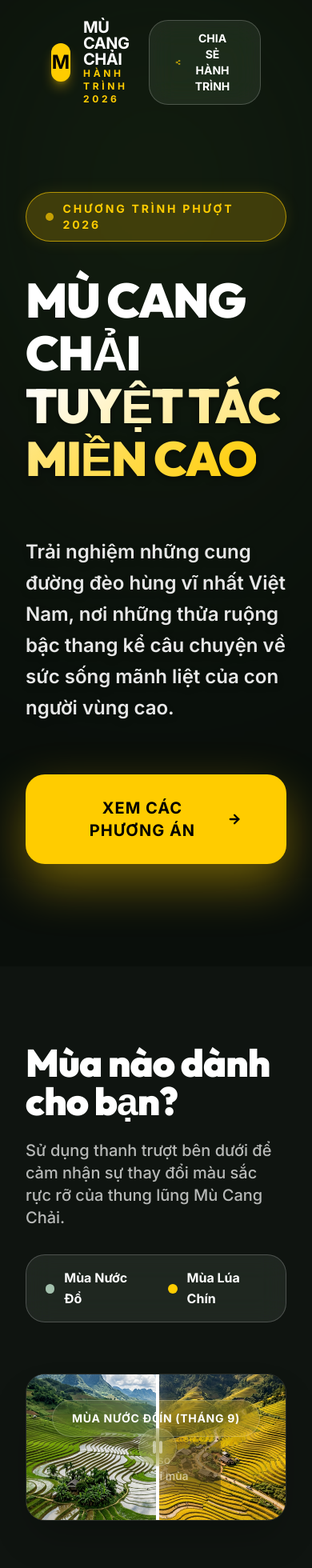
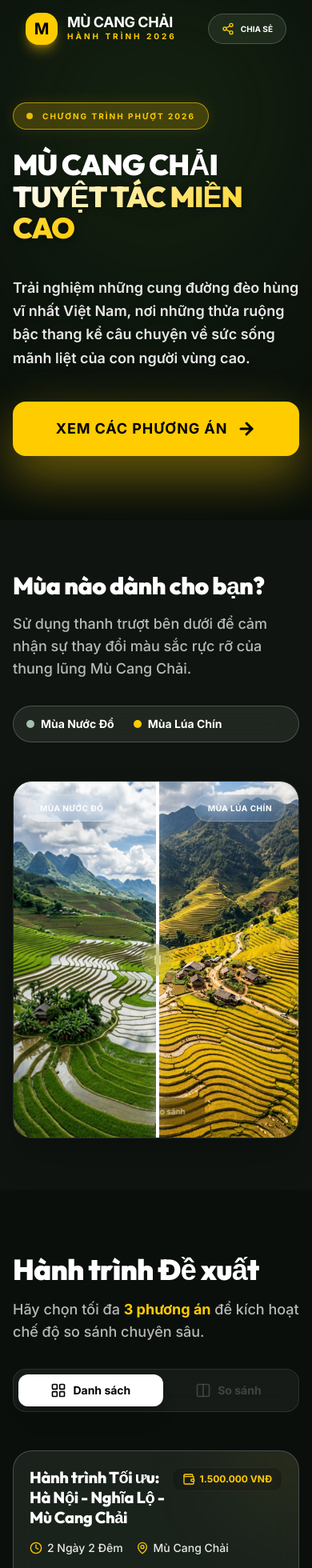
Before and after one commit to namth1410/tamchuc, a React (Vite) app: page / in a window 390 px wide. Shown: the top 1960 px of the page at 80% size. Built offline with nearby package versions, Linux system fonts and the light colour scheme.

Commit message:
feat: update ui

```diff
--- a/src/App.tsx
+++ b/src/App.tsx
@@ -60,6 +60,27 @@ function App() {
   const [selectedPlans, setSelectedPlans] = useState<number[]>([]);
   const [isCompareMode, setIsCompareMode] = useState(false);
   const [viewingPlanId, setViewingPlanId] = useState<number | null>(null);
+  const [showToast, setShowToast] = useState(false);
+
+  const handleShare = async () => {
+    const shareData = {
+      title: "Mù Cang Chải 2026 - Hành trình Tuyệt tác",
+      text: "Khám phá những cung đường đèo hùng vĩ và ruộng bậc thang Mù Cang Chải 2026.",
+      url: window.location.href,
+    };
+
+    try {
+      if (navigator.share) {
+        await navigator.share(shareData);
+      } else {
+        await navigator.clipboard.writeText(window.location.href);
+        setShowToast(true);
+        setTimeout(() => setShowToast(false), 3000);
+      }
+    } catch (err) {
+      console.error("Error sharing:", err);
+    }
+  };
 
   const togglePlanSelection = (id: number) => {
     setSelectedPlans((prev) => {
@@ -74,25 +95,25 @@ function App() {
   return (
     <div className="min-h-screen bg-[#0a0f0b] text-white selection:bg-accent/40 selection:text-black">
       {/* Navigation */}
-      <nav className="fixed top-0 left-0 right-0 z-50 px-8 py-6 pointer-events-none">
+      <nav className="fixed top-0 left-0 right-0 z-50 px-4 md:px-8 py-4 md:py-6 pointer-events-none">
         <div className="container flex justify-between items-center pointer-events-auto">
           <motion.div
             initial={{ opacity: 0, x: -20 }}
             animate={{ opacity: 1, x: 0 }}
-            className="flex items-center gap-4 cursor-pointer group"
+            className="flex items-center gap-3 md:gap-4 cursor-pointer group"
             onClick={() => {
               setIsCompareMode(false);
               window.scrollTo({ top: 0, behavior: "smooth" });
             }}
           >
-            <div className="w-12 h-12 rounded-2xl bg-[#ffcc00] flex-center text-black text-2xl font-black shadow-lg shadow-accent/40 group-hover:scale-110 transition-transform">
+            <div className="w-10 h-10 md:w-12 md:h-12 rounded-2xl bg-[#ffcc00] flex-center text-black text-xl md:text-2xl font-black shadow-lg shadow-accent/40 group-hover:scale-110 transition-transform">
               M
             </div>
             <div className="flex flex-col">
-              <span className="text-xl font-black tracking-tight leading-none">
+              <span className="text-lg md:text-xl font-black tracking-tight leading-none">
                 MÙ CANG CHẢI
               </span>
-              <span className="text-accent text-xs font-bold tracking-[0.3em]">
+              <span className="text-accent text-[10px] md:text-xs font-bold tracking-[0.3em]">
                 HÀNH TRÌNH 2026
               </span>
             </div>
@@ -102,36 +123,40 @@ function App() {
             initial={{ opacity: 0, x: 20 }}
             animate={{ opacity: 1, x: 0 }}
           >
-            <button className="glass px-8 py-3 rounded-2xl flex items-center gap-3 hover:bg-white/20 transition-all font-black text-sm group">
+            <button
+              onClick={handleShare}
+              className="glass px-4 md:px-8 py-2.5 md:py-3 rounded-2xl flex items-center gap-2 md:gap-3 hover:bg-accent hover:text-black transition-all font-black text-[10px] md:text-sm group"
+            >
               <Share2
-                size={18}
-                className="group-hover:rotate-12 transition-transform text-accent"
+                size={16}
+                className="group-hover:rotate-12 transition-transform text-accent group-hover:text-black"
               />
-              CHIA SẺ HÀNH TRÌNH
+              <span className="hidden sm:inline">CHIA SẺ HÀNH TRÌNH</span>
+              <span className="sm:hidden">CHIA SẺ</span>
             </button>
           </motion.div>
         </div>
       </nav>
 
       {/* Hero Section */}
-      <header className="relative pt-60 pb-32 overflow-hidden">
-        <div className="absolute top-0 left-1/2 -translate-x-1/2 w-full h-[900px] bg-gradient-to-b from-moss-green/40 to-transparent blur-[140px] pointer-events-none" />
+      <header className="relative pt-32 md:pt-60 pb-20 md:pb-32 overflow-hidden">
+        <div className="absolute top-0 left-1/2 -translate-x-1/2 w-full h-[600px] md:h-[900px] bg-gradient-to-b from-moss-green/40 to-transparent blur-[100px] md:blur-[140px] pointer-events-none" />
 
         <div className="container relative z-10">
           <div className="max-w-5xl">
             <motion.span
               initial={{ opacity: 0, y: 20 }}
               animate={{ opacity: 1, y: 0 }}
-              className="inline-flex items-center gap-3 px-6 py-2.5 rounded-full border border-accent/60 bg-accent/20 text-accent text-sm font-black uppercase tracking-[0.2em] mb-10 shadow-[0_0_20px_rgba(255,204,0,0.1)]"
+              className="inline-flex items-center gap-3 px-4 md:px-6 py-2 md:py-2.5 rounded-full border border-accent/60 bg-accent/20 text-accent text-[10px] md:text-sm font-black uppercase tracking-[0.2em] mb-6 md:mb-10 shadow-[0_0_20px_rgba(255,204,0,0.1)]"
             >
-              <div className="w-2.5 h-2.5 rounded-full bg-accent animate-pulse" />
+              <div className="w-2 md:w-2.5 h-2 md:h-2.5 rounded-full bg-accent animate-pulse" />
               Chương trình Phượt 2026
             </motion.span>
             <motion.h1
               initial={{ opacity: 0, y: 30 }}
               animate={{ opacity: 1, y: 0 }}
               transition={{ delay: 0.1 }}
-              className="text-6xl md:text-[10rem] font-black mb-12 leading-[1.1] tracking-tight pb-4"
+              className="text-4xl sm:text-6xl md:text-[10rem] font-black mb-8 md:mb-12 leading-[1.1] tracking-tight pb-2 md:pb-4"
             >
               MÙ CANG CHẢI <br />
               <span className="text-gradient">TUYỆT TÁC MIỀN CAO</span>
@@ -140,7 +165,7 @@ function App() {
               initial={{ opacity: 0, y: 30 }}
               animate={{ opacity: 1, y: 0 }}
               transition={{ delay: 0.2 }}
-              className="text-2xl text-white/90 max-w-3xl mb-16 leading-relaxed font-semibold drop-shadow-lg"
+              className="text-lg md:text-2xl text-white/90 max-w-3xl mb-10 md:mb-16 leading-relaxed font-semibold drop-shadow-lg"
             >
               Trải nghiệm những cung đường đèo hùng vĩ nhất Việt Nam, nơi những
               thửa ruộng bậc thang kể câu chuyện về sức sống mãnh liệt của con
@@ -150,7 +175,7 @@ function App() {
               initial={{ opacity: 0, scale: 0.9 }}
               animate={{ opacity: 1, scale: 1 }}
               transition={{ delay: 0.3 }}
-              className="flex gap-6"
+              className="flex flex-col sm:flex-row gap-4 md:gap-6"
             >
               <button
                 onClick={() =>
@@ -158,7 +183,7 @@ function App() {
                     .getElementById("plans")
                     ?.scrollIntoView({ behavior: "smooth" })
                 }
-                className="bg-accent text-black font-black py-7 px-14 rounded-3xl hover:bg-accent-hover hover:translate-y-[-4px] active:translate-y-0 transition-all flex items-center gap-4 shadow-[0_25px_60px_rgba(255,204,0,0.4)] text-xl uppercase tracking-wider"
+                className="bg-accent text-black font-black py-5 md:py-7 px-8 md:px-14 rounded-2xl md:rounded-3xl hover:bg-accent-hover hover:translate-y-[-4px] active:translate-y-0 transition-all flex items-center justify-center gap-3 md:gap-4 shadow-[0_25px_60px_rgba(255,204,0,0.4)] text-lg md:text-xl uppercase tracking-wider"
               >
                 Xem Các Phương Án <ArrowRight size={24} strokeWidth={3} />
               </button>
@@ -168,26 +193,26 @@ function App() {
       </header>
 
       {/* Season Comparison */}
-      <section className="py-24 bg-white/[0.02]">
+      <section className="py-16 md:py-24 bg-white/[0.02]">
         <div className="container">
-          <div className="flex flex-col md:flex-row justify-between items-end mb-16 gap-8">
+          <div className="flex flex-col md:flex-row justify-between items-start md:items-end mb-12 md:mb-16 gap-8">
             <div className="max-w-2xl">
-              <h2 className="text-5xl font-black mb-6">
+              <h2 className="text-3xl md:text-5xl font-black mb-4 md:mb-6">
                 Mùa nào dành cho bạn?
               </h2>
-              <p className="text-xl text-white/70 font-medium">
+              <p className="text-lg md:text-xl text-white/70 font-medium">
                 Sử dụng thanh trượt bên dưới để cảm nhận sự thay đổi màu sắc rực
                 rỡ của thung lũng Mù Cang Chải.
               </p>
             </div>
-            <div className="glass px-6 py-4 flex gap-8">
-              <div className="flex items-center gap-3">
-                <div className="w-3 h-3 rounded-full bg-sky-blue" />
-                <span className="font-bold">Mùa Nước Đổ</span>
+            <div className="glass px-4 md:px-6 py-3 md:py-4 flex gap-6 md:gap-8 w-full md:w-auto overflow-x-auto whitespace-nowrap">
+              <div className="flex items-center gap-2 md:gap-3">
+                <div className="w-2.5 h-2.5 md:w-3 md:h-3 rounded-full bg-sky-blue" />
+                <span className="font-bold text-sm md:text-base">Mùa Nước Đổ</span>
               </div>
-              <div className="flex items-center gap-3">
-                <div className="w-3 h-3 rounded-full bg-accent" />
-                <span className="font-bold">Mùa Lúa Chín</span>
+              <div className="flex items-center gap-2 md:gap-3">
+                <div className="w-2.5 h-2.5 md:w-3 md:h-3 rounded-full bg-accent" />
+                <span className="font-bold text-sm md:text-base">Mùa Lúa Chín</span>
               </div>
             </div>
           </div>
@@ -200,34 +225,34 @@ function App() {
       </section>
 
       {/* Plans Section */}
-      <section id="plans" className="py-32 relative">
+      <section id="plans" className="py-20 md:py-32 relative">
         <div className="container">
-          <div className="flex flex-col lg:flex-row justify-between items-start lg:items-end mb-20 gap-10">
+          <div className="flex flex-col lg:flex-row justify-between items-start lg:items-end mb-12 md:mb-20 gap-8 md:gap-10">
             <div>
-              <h2 className="text-6xl font-black mb-6">Hành trình Đề xuất</h2>
-              <p className="text-xl text-white/70 font-medium">
+              <h2 className="text-4xl md:text-6xl font-black mb-4 md:mb-6">Hành trình Đề xuất</h2>
+              <p className="text-lg md:text-xl text-white/70 font-medium">
                 Hãy chọn tối đa{" "}
                 <span className="text-accent font-black">3 phương án</span> để
                 kích hoạt chế độ so sánh chuyên sâu.
               </p>
             </div>
 
-            <div className="flex bg-white/5 p-2 rounded-2xl border border-white/10 backdrop-blur-md">
+            <div className="flex bg-white/5 p-1.5 md:p-2 rounded-2xl border border-white/10 backdrop-blur-md w-full sm:w-auto">
               <button
                 onClick={() => setIsCompareMode(false)}
-                className={`flex items-center gap-3 px-8 py-3.5 rounded-xl transition-all font-bold ${!isCompareMode ? "bg-white text-black shadow-xl" : "text-white/60 hover:text-white"}`}
+                className={`flex-grow sm:flex-initial flex items-center justify-center gap-2 md:gap-3 px-4 md:px-8 py-2.5 md:py-3.5 rounded-xl transition-all font-bold text-sm md:text-base ${!isCompareMode ? "bg-white text-black shadow-xl" : "text-white/60 hover:text-white"}`}
               >
                 <LayoutGrid size={20} /> Danh sách
               </button>
               <button
                 onClick={() => setIsCompareMode(true)}
                 disabled={selectedPlans.length < 2}
-                className={`flex items-center gap-3 px-8 py-3.5 rounded-xl transition-all font-bold ${isCompareMode ? "bg-white text-black shadow-xl" : "text-white/60 hover:text-white disabled:opacity-30 disabled:cursor-not-allowed"}`}
+                className={`flex-grow sm:flex-initial flex items-center justify-center gap-2 md:gap-3 px-4 md:px-8 py-2.5 md:py-3.5 rounded-xl transition-all font-bold text-sm md:text-base ${isCompareMode ? "bg-white text-black shadow-xl" : "text-white/60 hover:text-white disabled:opacity-30 disabled:cursor-not-allowed"}`}
               >
                 <Columns2 size={20} /> So sánh
                 {selectedPlans.length > 0 && (
                   <span
-                    className={`ml-1 w-6 h-6 rounded-full flex-center text-xs ${isCompareMode ? "bg-black text-white" : "bg-accent text-black"}`}
+                    className={`ml-1 w-5 h-5 md:w-6 md:h-6 rounded-full flex-center text-[10px] md:text-xs ${isCompareMode ? "bg-black text-white" : "bg-accent text-black"}`}
                   >
                     {selectedPlans.length}
                   </span>
@@ -264,10 +289,10 @@ function App() {
                 className="w-full overflow-x-auto pb-10"
               >
                 <div
-                  className="min-w-[1000px] glass bg-white/5 border-white/10 overflow-hidden"
+                  className="min-w-[800px] lg:min-w-full glass bg-white/5 border-white/10 overflow-hidden"
                   style={{
                     display: "grid",
-                    gridTemplateColumns: `250px repeat(${selectedPlans.length}, 1fr)`,
+                    gridTemplateColumns: `200px repeat(${selectedPlans.length}, 1fr)`,
                   }}
                 >
                   {/* Header Row */}
@@ -398,7 +423,7 @@ function App() {
             initial={{ opacity: 0 }}
             animate={{ opacity: 1 }}
             exit={{ opacity: 0 }}
-            className="fixed inset-0 z-[100] flex-center p-6 md:p-12 lg:p-24"
+            className="fixed inset-0 z-[100] flex-center p-0 sm:p-6 md:p-12 lg:p-24"
           >
             <div
               className="absolute inset-0 bg-black/90 backdrop-blur-xl"
@@ -408,13 +433,13 @@ function App() {
               initial={{ scale: 0.9, y: 50, opacity: 0 }}
               animate={{ scale: 1, y: 0, opacity: 1 }}
               exit={{ scale: 0.9, y: 50, opacity: 0 }}
-              className="glass w-full max-w-5xl max-h-full overflow-y-auto relative z-10 p-10 md:p-16 border-white/20 shadow-[0_0_100px_rgba(0,0,0,0.8)]"
+              className="glass w-full h-full sm:h-auto max-w-5xl sm:max-h-[90vh] overflow-y-auto relative z-10 p-6 md:p-16 border-white/20 shadow-[0_0_100px_rgba(0,0,0,0.8)] rounded-none sm:rounded-[40px]"
             >
-              <button
+               <button
                 onClick={() => setViewingPlanId(null)}
-                className="absolute top-8 right-8 w-14 h-14 glass rounded-full flex-center hover:bg-white hover:text-black transition-all"
+                className="absolute top-4 md:top-8 right-4 md:right-8 w-10 h-10 md:w-14 md:h-14 glass rounded-full flex-center hover:bg-white hover:text-black transition-all"
               >
-                <X size={32} />
+                <X size={24} />
               </button>
 
               <div className="grid lg:grid-cols-2 gap-16">
@@ -422,27 +447,27 @@ function App() {
                   <span className="text-accent font-black uppercase tracking-widest block mb-4">
                     Chi tiết Phương án
                   </span>
-                  <h2 className="text-4xl md:text-5xl font-black mb-8 leading-tight">
+                  <h2 className="text-2xl md:text-5xl font-black mb-6 md:mb-8 leading-tight">
                     {getViewingPlan()?.title}
                   </h2>
-                  <p className="text-xl text-white/70 mb-10 leading-relaxed">
+                  <p className="text-base md:text-xl text-white/70 mb-8 md:mb-10 leading-relaxed">
                     {getViewingPlan()?.description}
                   </p>
 
-                  <div className="grid grid-cols-2 gap-8 mb-10">
-                    <div className="glass-dark p-6 rounded-2xl border border-white/5">
-                      <div className="text-white/40 text-xs font-bold uppercase mb-2">
+                  <div className="grid grid-cols-1 sm:grid-cols-2 gap-4 md:gap-8 mb-8 md:mb-10">
+                    <div className="glass-dark p-4 md:p-6 rounded-2xl border border-white/5">
+                      <div className="text-white/40 text-[10px] md:text-xs font-bold uppercase mb-1 md:mb-2">
                         Thời lượng
                       </div>
-                      <div className="text-2xl font-black text-accent">
+                      <div className="text-xl md:text-2xl font-black text-accent">
                         {getViewingPlan()?.duration}
                       </div>
                     </div>
-                    <div className="glass-dark p-6 rounded-2xl border border-white/5">
-                      <div className="text-white/40 text-xs font-bold uppercase mb-2">
+                    <div className="glass-dark p-4 md:p-6 rounded-2xl border border-white/5">
+                      <div className="text-white/40 text-[10px] md:text-xs font-bold uppercase mb-1 md:mb-2">
                         Dự kiến chi phí
                       </div>
-                      <div className="text-2xl font-black text-accent">
+                      <div className="text-xl md:text-2xl font-black text-accent">
                         {getViewingPlan()?.cost}
                       </div>
                     </div>
@@ -503,6 +528,23 @@ function App() {
           </p>
         </div>
       </footer>
+
+      {/* Share Toast */}
+      <AnimatePresence>
+        {showToast && (
+          <motion.div
+            initial={{ opacity: 0, y: 20, x: "-50%" }}
+            animate={{ opacity: 1, y: 0, x: "-50%" }}
+            exit={{ opacity: 0, y: 20, x: "-50%" }}
+            className="fixed bottom-12 left-1/2 z-[200] px-6 py-3 rounded-2xl bg-white/10 backdrop-blur-xl border border-white/20 shadow-2xl flex items-center gap-3 text-sm font-bold tracking-wide"
+          >
+            <div className="w-8 h-8 rounded-full bg-accent flex-center text-black shadow-[0_0_15px_rgba(255,204,0,0.5)]">
+               <Share2 size={14} />
+            </div>
+            <span className="text-white whitespace-nowrap">Đã sao chép liên kết hành trình!</span>
+          </motion.div>
+        )}
+      </AnimatePresence>
     </div>
   );
 }
--- a/src/components/PlanCard.tsx
+++ b/src/components/PlanCard.tsx
@@ -23,7 +23,7 @@ const PlanCard: React.FC<PlanCardProps> = ({
       initial={{ opacity: 0, y: 20 }}
       whileInView={{ opacity: 1, y: 0 }}
       viewport={{ once: true }}
-      className={`glass p-8 relative overflow-hidden flex flex-col h-full ${isSelected ? 'border-accent ring-2 ring-accent/20 bg-white/10' : ''}`}
+      className={`glass p-5 md:p-8 relative overflow-hidden flex flex-col h-full ${isSelected ? 'border-accent ring-2 ring-accent/20 bg-white/10' : ''}`}
     >
       {/* Selection Badge */}
       {isSelected && !isComparison && (
@@ -35,9 +35,9 @@ const PlanCard: React.FC<PlanCardProps> = ({
       {/* Background Glow */}
       <div className={`absolute -top-20 -right-20 w-40 h-40 blur-[60px] rounded-full pointer-events-none transition-colors duration-700 ${isSelected ? 'bg-accent/30' : 'bg-terrace-gold/10'}`} />
 
-      <div className="flex justify-between items-start mb-6">
-        <h3 className="text-2xl font-bold text-white leading-tight max-w-[70%]">{title}</h3>
-        <div className="glass-dark px-4 py-2 text-accent font-black rounded-xl flex items-center gap-2 border border-accent/20">
+      <div className="flex justify-between items-start mb-4 md:mb-6">
+        <h3 className="text-xl md:text-2xl font-bold text-white leading-tight max-w-[70%]">{title}</h3>
+        <div className="glass-dark px-3 md:px-4 py-1.5 md:py-2 text-accent font-black rounded-xl flex items-center gap-1.5 md:gap-2 border border-accent/20 text-xs md:text-base whitespace-nowrap">
           <Wallet size={16} />
           {cost}
         </div>
@@ -54,7 +54,7 @@ const PlanCard: React.FC<PlanCardProps> = ({
         </div>
       </div>
 
-      <p className="text-white/85 mb-8 flex-grow leading-relaxed font-medium">{description}</p>
+      <p className="text-white/85 mb-6 md:mb-8 flex-grow leading-relaxed font-medium text-sm md:text-base">{description}</p>
 
       <div className="space-y-3 mb-8">
         {points.map((pt, i) => (
@@ -68,9 +68,9 @@ const PlanCard: React.FC<PlanCardProps> = ({
       <div className="flex gap-3 mt-auto">
         <button
           onClick={onViewDetails}
-          className="flex-grow bg-white text-black font-black py-4 px-6 rounded-2xl hover:bg-accent transition-all duration-300 flex items-center justify-center gap-2 group shadow-lg"
+          className="flex-grow bg-white text-black font-black py-3.5 md:py-4 px-4 md:px-6 rounded-2xl hover:bg-accent transition-all duration-300 flex items-center justify-center gap-2 group shadow-lg text-sm md:text-base"
         >
-          Xem Chi Tiết
+          Chi Tiết
           <ChevronRight size={18} className="group-hover:translate-x-1 transition-transform" />
         </button>
         {onCompare && !isComparison && (
--- a/src/components/SeasonSlider.tsx
+++ b/src/components/SeasonSlider.tsx
@@ -22,7 +22,7 @@ const SeasonSlider: React.FC<SeasonSliderProps> = ({ waterSeasonImg, ripeRiceSea
   return (
     <div
       ref={containerRef}
-      className="relative w-full aspect-video rounded-3xl overflow-hidden cursor-col-resize shadow-2xl border border-white/10"
+      className="relative w-full aspect-[4/5] md:aspect-video rounded-3xl overflow-hidden cursor-col-resize shadow-2xl border border-white/10"
       onMouseMove={handleMouseMove}
       onTouchMove={handleMouseMove}
     >
@@ -33,8 +33,8 @@ const SeasonSlider: React.FC<SeasonSliderProps> = ({ waterSeasonImg, ripeRiceSea
           alt="Mùa Lúa Chín"
           className="slider-img"
         />
-        <div className="absolute top-8 right-8 glass px-6 py-3 text-white font-bold tracking-wider uppercase text-sm border border-white/30 shadow-xl">
-          Mùa Lúa Chín (Tháng 9)
+        <div className="absolute top-4 md:top-8 right-4 md:right-8 glass px-4 md:px-6 py-2 md:py-3 text-white font-bold tracking-wider uppercase text-[10px] md:text-sm border border-white/30 shadow-xl">
+          Mùa Lúa Chín
         </div>
       </div>
 
@@ -48,8 +48,8 @@ const SeasonSlider: React.FC<SeasonSliderProps> = ({ waterSeasonImg, ripeRiceSea
           alt="Mùa Nước Đổ"
           className="slider-img"
         />
-        <div className="absolute top-8 left-8 glass px-6 py-3 text-white font-bold tracking-wider uppercase text-sm border border-white/30 shadow-xl">
-          Mùa Nước Đổ (Tháng 4)
+        <div className="absolute top-4 md:top-8 left-4 md:left-8 glass px-4 md:px-6 py-2 md:py-3 text-white font-bold tracking-wider uppercase text-[10px] md:text-sm border border-white/30 shadow-xl">
+          Mùa Nước Đổ
         </div>
       </div>
 
@@ -58,17 +58,17 @@ const SeasonSlider: React.FC<SeasonSliderProps> = ({ waterSeasonImg, ripeRiceSea
         className="absolute top-0 bottom-0 w-1 bg-white shadow-[0_0_15px_rgba(255,255,255,0.5)] z-10 pointer-events-none"
         style={{ left: `${sliderPosition}%` }}
       >
-        <div className="absolute top-1/2 left-1/2 -translate-x-1/2 -translate-y-1/2 w-12 h-12 glass flex-center">
+        <div className="absolute top-1/2 left-1/2 -translate-x-1/2 -translate-y-1/2 w-10 h-10 md:w-12 md:h-12 glass flex-center">
           <div className="flex gap-1">
-            <div className="w-1 h-4 bg-white/50 rounded-full" />
-            <div className="w-1 h-4 bg-white/50 rounded-full" />
+            <div className="w-0.5 md:w-1 h-3 md:h-4 bg-white/50 rounded-full" />
+            <div className="w-0.5 md:w-1 h-3 md:h-4 bg-white/50 rounded-full" />
           </div>
         </div>
       </div>
 
       {/* Overlay Instructions */}
-      <div className="absolute bottom-8 left-1/2 -translate-x-1/2 glass-dark px-8 py-3 text-white/80 text-sm font-medium animate-pulse pointer-events-none">
-        Kéo để so sánh hai mùa
+      <div className="absolute bottom-4 md:bottom-8 left-1/2 -translate-x-1/2 glass-dark px-6 md:px-8 py-2 md:py-3 text-white/80 text-[10px] md:text-sm font-medium animate-pulse pointer-events-none">
+        Kéo để so sánh
       </div>
     </div>
   );
--- a/src/index.css
+++ b/src/index.css
@@ -30,7 +30,6 @@
   --font-heading: 'Outfit', sans-serif;
   --font-body: 'Inter', sans-serif;
 
-  /* Spacing & Transitions */
   --ease-out-expo: cubic-bezier(0.19, 1, 0.22, 1);
   --transition-smooth: 0.6s var(--ease-out-expo);
 }
@@ -56,6 +55,16 @@
     font-weight: 800;
     letter-spacing: -0.02em;
     line-height: 1.1;
+  }
+
+  h1 { font-size: 3.5rem; }
+  h2 { font-size: 2.5rem; }
+  h3 { font-size: 1.75rem; }
+
+  @media (min-width: 768px) {
+    h1 { font-size: 6rem; }
+    h2 { font-size: 4rem; }
+    h3 { font-size: 2.5rem; }
   }
 }
 
@@ -104,6 +113,12 @@
   padding: 0 2rem;
 }
 
+@media (max-width: 768px) {
+  .container {
+    padding: 0 1rem;
+  }
+}
+
 .flex-center {
   display: flex;
   align-items: center;
```
